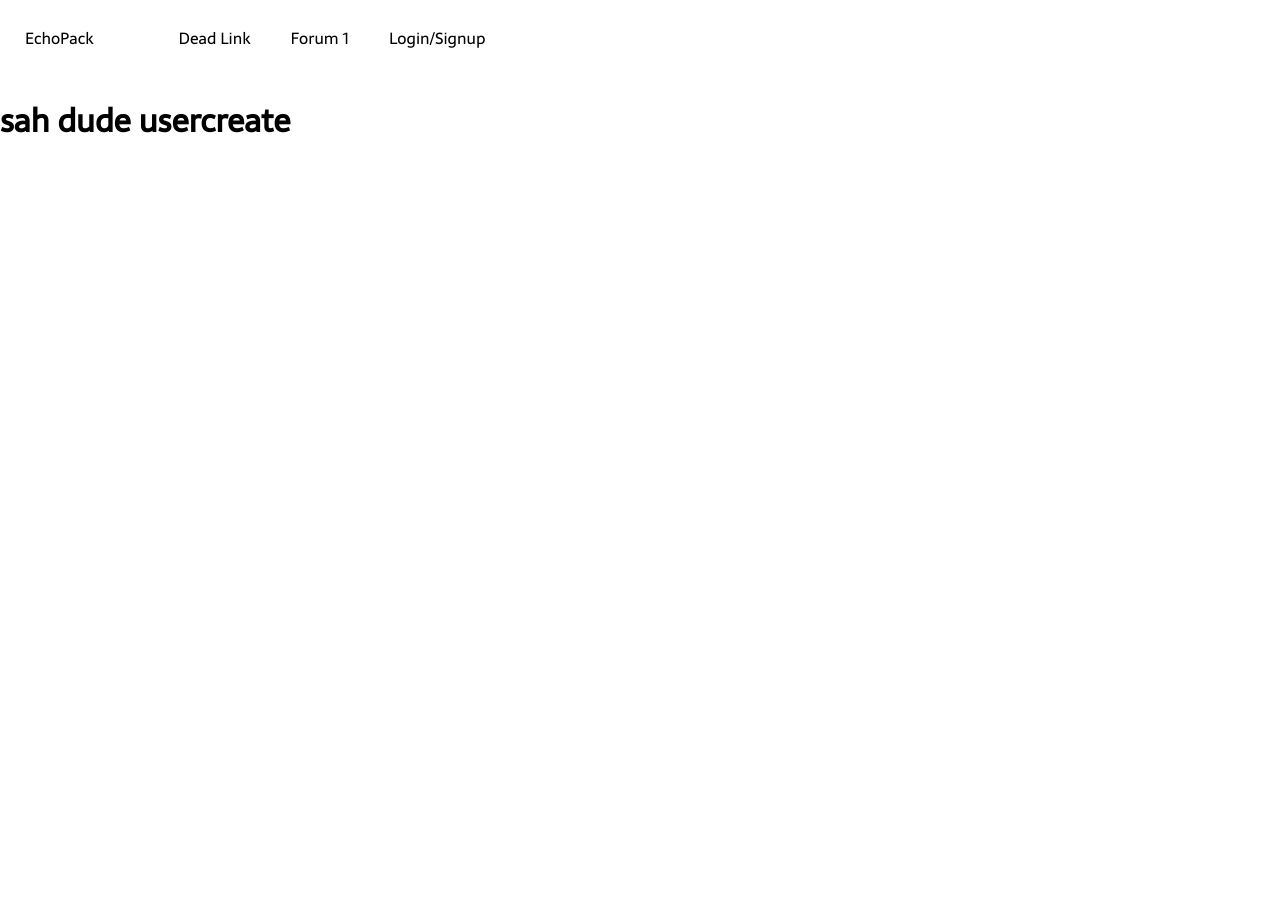
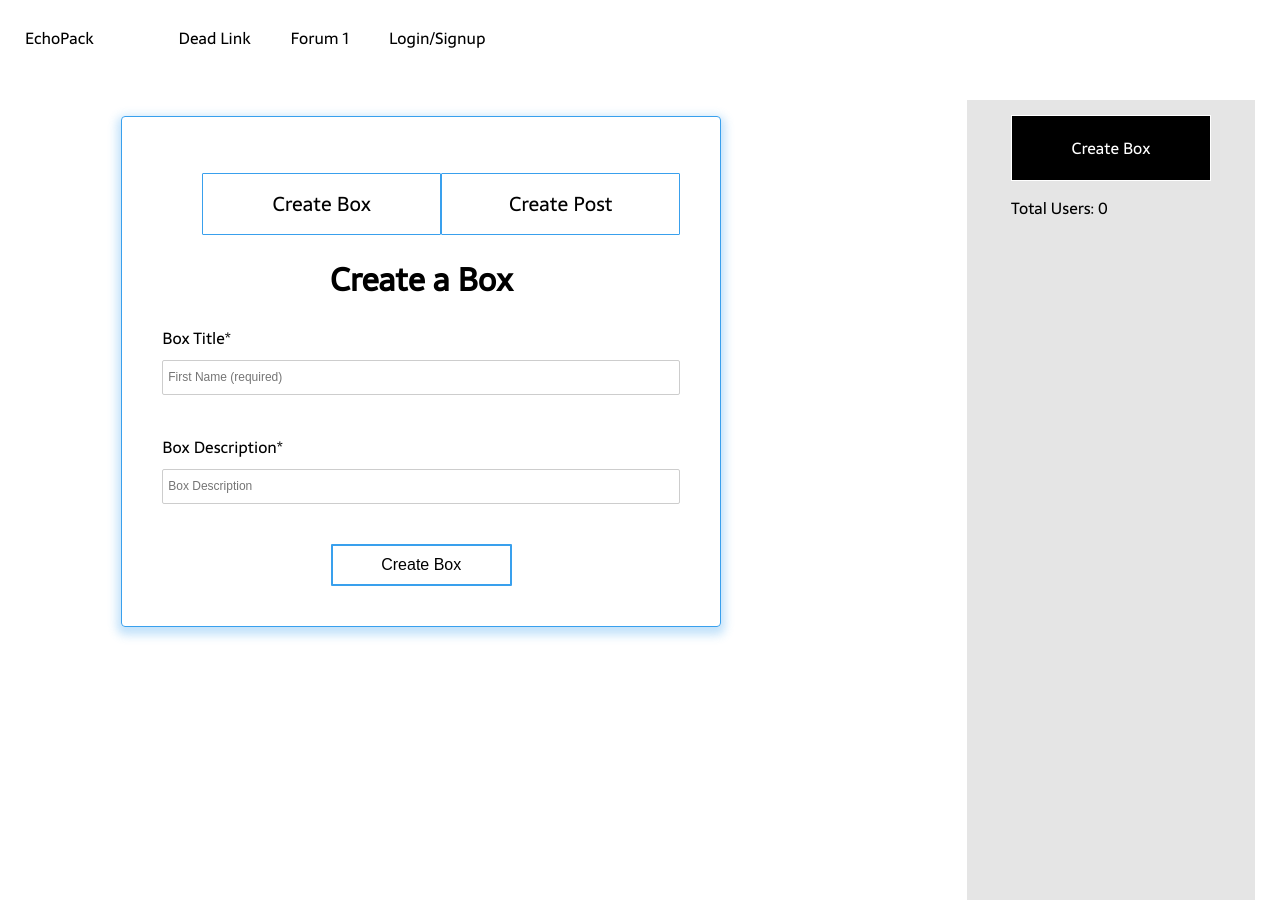
Before and after one commit to vpasquar/EchoPack2, a React (Create React App) app in the folder client/: page /create in a window 1280 px wide. Before the commit the page ends 800 px from the top, so only its background shows below. Built offline with nearby package versions, Linux system fonts and the light colour scheme.

Commit message:
createpage layout

```diff
--- a/client/public/assets/sass/components/userauth.scss
+++ b/client/public/assets/sass/components/userauth.scss
@@ -66,9 +66,11 @@
             }
             input {
                 width: 100%;
-                height: 30px;
+                height: 35px;
                 border: 1px solid #cdcdcd;
                 border-radius: 2px;
+                font-size: 12px;
+                padding-left: 5px;
             }
             .top-row {
                 &:after {
--- a/client/src/pages/UserCreate/UserCreate.js
+++ b/client/src/pages/UserCreate/UserCreate.js
@@ -1,23 +1,226 @@
 import React, { Component } from 'react';
 import { Link } from 'react-router-dom';
 import API from '../../utils/API';
+import Sidebar from '../../components/Sidebar';
 
 class UserCreate extends Component {
     //state just includes the articles that will be stored once we contact our API (database)
 
     state = {
-
+        bTitle: "",
+        bDescription: "",
+        pBox: "",
+        pTitle: "",
+        pContent: "",
+        cStatus: true
     };
 
     componentDidMount() {
 
     }
 
+    handleInputChange = e => {
+        const { name, value } = e.target;
+        this.setState({
+            [name]: value
+        });
+    };
 
+    setBox = e => {
+        e.preventDefault();
+        this.setState({ cStatus: true });
+    };
+
+    setPost = e => {
+        e.preventDefault();
+        this.setState({ cStatus: false });
+    };
+
+    resetState = () => {
+        this.setState({
+            bTitle: "",
+            bDescription: "",
+            pBox: "",
+            pTitle: "",
+            pContent: "",
+            cStatus: true
+        })
+    }
+
+    handlePostSubmit = e => {
+        e.preventDefault();
+        const boxQuery = {
+            forumTitle: this.state.bTitle,
+            forumDescription: this.state.bDescription,
+        }
+
+        const postQuery = {
+            pBox: this.state.pBox,
+            pTitle: this.state.pTitle,
+            pCotnent: this.state.pContent
+        }
+
+        if (this.state.cStatus) {
+            //Requesting Box Creation
+            API.createBox(boxQuery)
+                .then(res => {
+                    this.resetState();
+                    console.log(res);
+                })
+                .catch(err => {
+                    console.log(err);
+                });
+        } else {
+            //Requesting Post Creation
+            API.createPost(postQuery)
+                .then(res => {
+                    this.resetState();
+                    console.log(res);
+                })
+                .catch(err => {
+                    console.log(err);
+                })
+        }
+
+    };
+
+    handleBoxSubmit = e => {
+        e.preventDefault();
+    }
     render() {
         return (
 
-         <h1> sah dude usercreate </h1>
+            <div className="container">
+               <div className="main-user-section">
+
+                  <div className="signup-log-form">
+
+                      <ul className="tab-group">
+                         <li id="box-tab"className="tab active">
+                             <a onClick={this.setBox} name="signup" value="signup">
+                               Create Box </a>
+                         </li>
+                         <li id="post-tab" className="tab">
+                            <a onClick={this.setPost} name="login" value="login">
+                              Create Post</a>
+                         </li>
+                      </ul>
+
+                      <div className="tab-content">
+
+                        {this.state.cStatus ? (
+
+                        <div id="box-form">
+                              <h1> Create a Box </h1>
+                              <form className = "forum-create" action="/api/box" method="post">
+                                 <div className="field-wrap">
+                                     <label>
+                                          Box Title
+                                          <span className="req">*</span>
+                                     </label>
+                                     <input
+                                        value={this.state.bTitle}
+                                        onChange={this.handleInputChange}
+                                        name="fName"
+                                        placeholder="First Name (required)"
+                                        id="new-box"
+                                     />
+                                 </div>
+
+                                 <div className="field-wrap">
+                                     <label>
+                                         Box Description<span className="req">*</span>
+                                     </label>
+                                     <input
+                                         value={this.state.bDescription}
+                                         onChange={this.handleInputChange}
+                                         name="boxDescription"
+                                         placeholder="Box Description"
+                                         id="new-boxDesc"
+                                     />
+                                 </div>
+
+                                 <button
+                                     // disabled = {!loginEnabled}
+                                     onClick={this.handleFormSubmit}
+                                     name="submitSignup"
+                                     //type="submit"
+                                     className="button button-block">
+                                     Create Box
+                                 </button>
+                              </form>
+
+                        </div>
+
+                        ) : (
+
+                        <div id="post-form">
+
+                            <h1>Add a Post</h1>
+
+                            <form className= "post-form" action="/api/checkbox" method="post">
+
+                                <div className="field-wrap">
+                                    <label>
+                                        Box Name<span className="req">*</span>
+                                    </label>
+                                    <input
+                                       value={this.state.pBox}
+                                       onChange={this.handleInputChange}
+                                       name="Box Name"
+                                       placeholder="Box Name"
+                                       id="post-box"
+                                    />
+                                </div>
+
+                                <div className="field-wrap">
+                                    <label>
+                                        Post Title<span className="req">*</span>
+                                    </label>
+                                    <input
+                                        value={this.state.pTitle}
+                                        onChange={this.handleInputChange}
+                                        name="pTitle"
+                                        placeholder="Post Title"
+                                        id="post-title"
+                                    />
+                                </div>
+
+                                 <div className="field-wrap">
+                                    <label>
+                                        Post Content<span className="req">*</span>
+                                    </label>
+                                    <input
+                                        value={this.state.pContent}
+                                        onChange={this.handleInputChange}
+                                        name="pContent"
+                                        placeholder="Post Content"
+                                        id="post-content"
+                                    />
+                                </div>
+
+                                <button
+                                   // disabled={!loginEnabled}
+                                   onClick={this.handleFormSubmit}
+                                   name="submitLogin"
+                                   //type="submit"
+                                   className="button button-block">
+                                   Create Post
+                                </button>
+
+                            </form>
+
+                        </div>
+
+                        )}
+
+                      </div>
+                  </div>
+
+               </div>
+
+               <Sidebar userCount={0} />
+            </div>
 
         );
     }
--- a/client/src/utils/API.js
+++ b/client/src/utils/API.js
@@ -26,7 +26,7 @@ export default {
   //login user
  // create box/forum             ######MAIN/USERCREATE
  createBox: function(){
-   return axios.post("");
+   return axios.post("/api/box");
  },
 
   // get posts from individual box page      ######BOX
@@ -36,7 +36,7 @@ export default {
 
   // create post for individual box page     ####### BOX/USERCREATE
   createPost: function(){
-    return axios.get("");
+    return axios.post("/api/checkbox");
   }
 
   //delete post??                         ###### BOX
```
Also changed, not shown: client/public/assets/css/main.css. Lines whose indentation alone changed are shown as unchanged.
